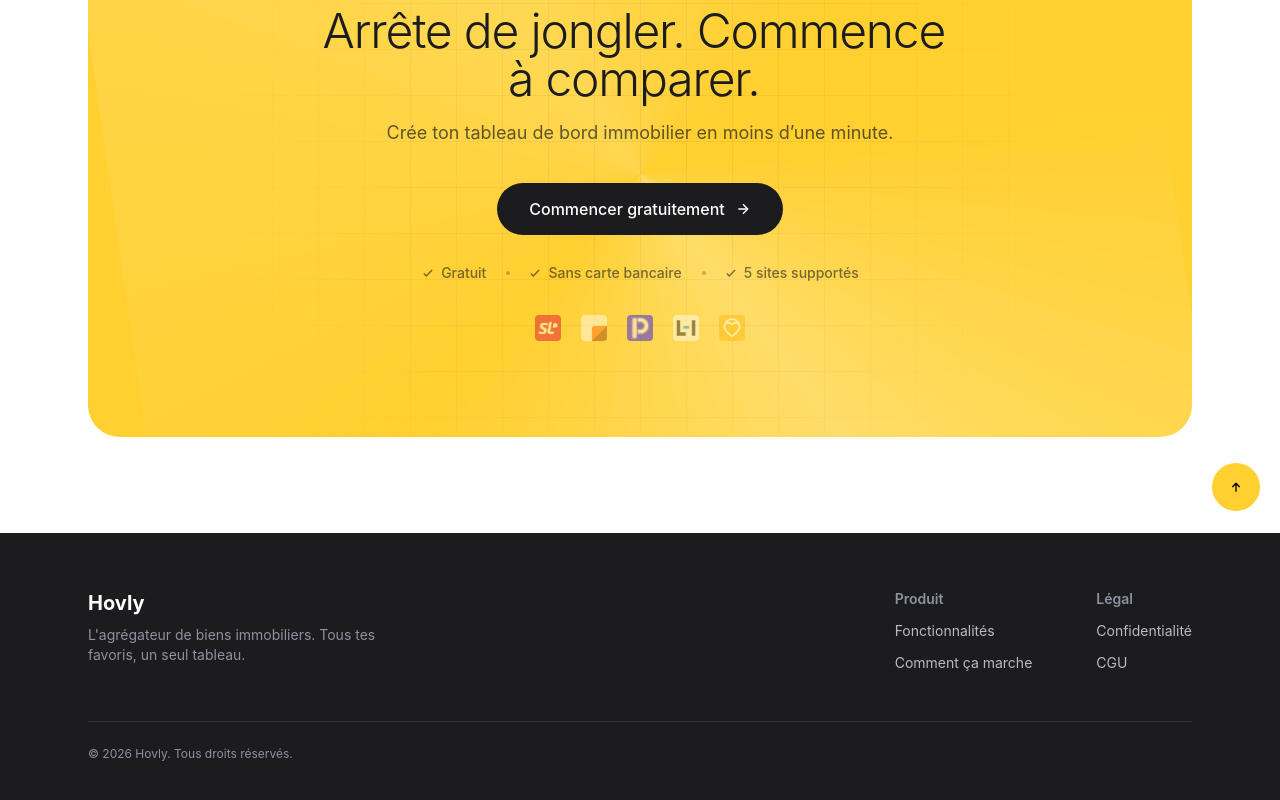
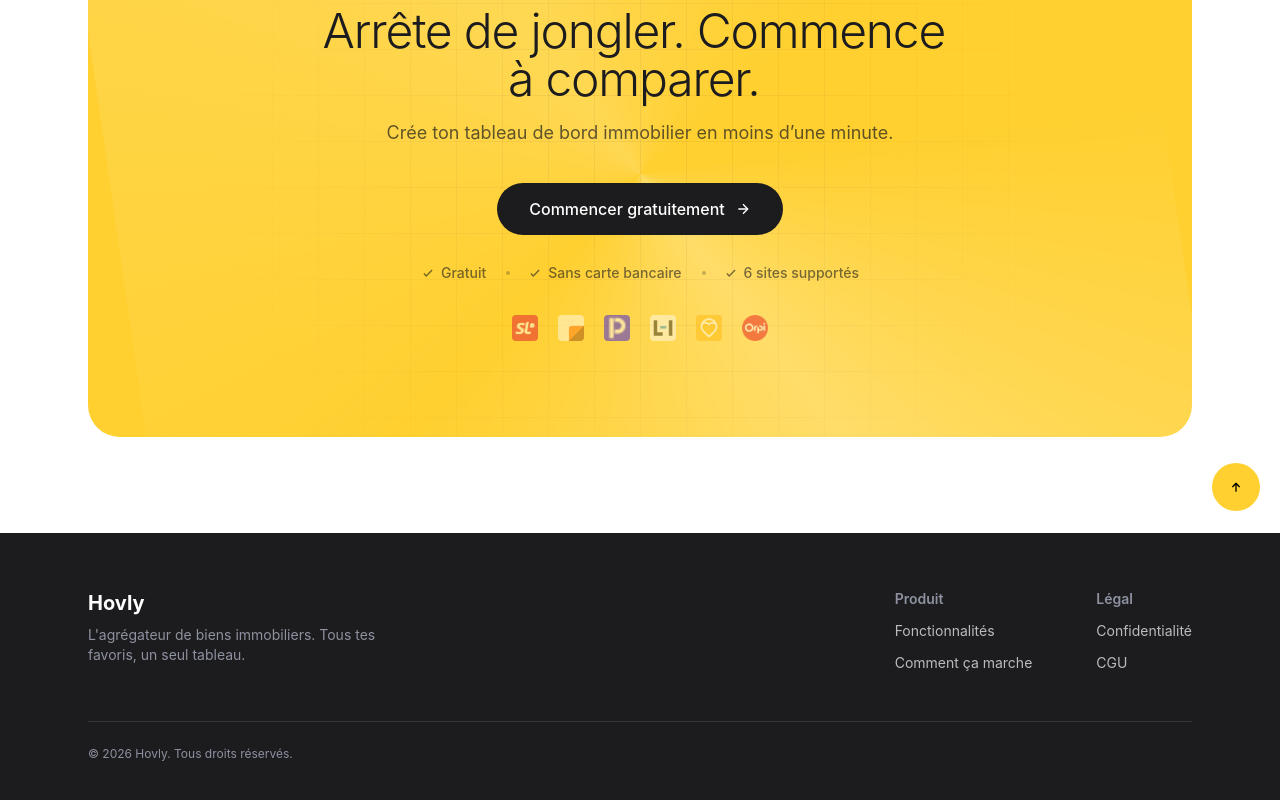
Before and after one commit to erwanmarega/hovly, a Nuxt app: page / in a window 1280 px wide. Shown: the part 2988-3788 px from the top of the page. Built offline with nearby package versions, Linux system fonts and the light colour scheme; no server answers.

Commit message:
add icons and update landing

```diff
--- a/app/components/CtaSection.vue
+++ b/app/components/CtaSection.vue
@@ -7,11 +7,12 @@ const SOURCES: SiteSource[] = [
   "pap",
   "logic-immo",
   "bienici",
+  "orpi",
 ];
 
 const words = ["Arrête", "de", "jongler.", "Commence", "à", "comparer."];
 
-const guarantees = ["Gratuit", "Sans carte bancaire", "5 sites supportés"];
+const guarantees = ["Gratuit", "Sans carte bancaire", "6 sites supportés"];
 </script>
 
 <template>
--- a/app/components/ResultCard.vue
+++ b/app/components/ResultCard.vue
@@ -11,7 +11,7 @@ const emit = defineEmits<{
   ignore: [id: string]
 }>()
 
-const source = computed(() => detecterSource(props.result.url))
+const source = computed(() => detectSource(props.result.url))
 
 const pricePerSqm = computed(() => {
   const { prix, surface } = props.result
--- a/app/components/WatchForm.vue
+++ b/app/components/WatchForm.vue
@@ -38,7 +38,7 @@ const FREQUENCIES = [
   { value: 1440, label: 'Une fois par jour' }
 ]
 
-const source = computed(() => (url.value ? detecterSource(url.value) : null))
+const source = computed(() => (url.value ? detectSource(url.value) : null))
 const validUrl = computed(() => !url.value || !!source.value)
 
 function submit() {
--- a/app/pages/comparer.vue
+++ b/app/pages/comparer.vue
@@ -127,30 +127,34 @@ const winner = computed(() => {
           <div class="flex items-center gap-2.5">
             <NuxtLink
               to="/dashboard"
-              class="action rounded-full border border-ink/15 bg-white px-4 py-2.5 text-sm font-medium text-ink"
+              class="action flex items-center gap-1.5 rounded-full border border-ink/15 bg-white px-4 py-2.5 text-sm font-medium text-ink"
             >
+              <Icon name="lucide:list" size="16" />
               Choisir des biens
             </NuxtLink>
             <button
               v-if="selected.length"
-              class="action rounded-full border border-ink/15 bg-white px-4 py-2.5 text-sm font-medium text-ink"
+              class="action flex items-center gap-1.5 rounded-full border border-ink/15 bg-white px-4 py-2.5 text-sm font-medium text-ink"
               @click="shareOpen = true"
             >
+              <Icon name="lucide:share-2" size="16" />
               Partager
             </button>
             <button
               v-if="selected.length >= 2"
-              class="action rounded-full border border-ink/15 bg-white px-4 py-2.5 text-sm font-medium text-ink disabled:opacity-60"
+              class="action flex items-center gap-1.5 rounded-full border border-ink/15 bg-white px-4 py-2.5 text-sm font-medium text-ink disabled:opacity-60"
               :disabled="downloadingPdf"
               @click="downloadPdf"
             >
+              <Icon :name="downloadingPdf ? 'lucide:loader-2' : 'lucide:download'" size="16" :class="downloadingPdf && 'animate-spin'" />
               {{ downloadingPdf ? "Génération…" : "Télécharger en PDF" }}
             </button>
             <button
               v-if="selected.length"
-              class="action rounded-full bg-ink px-4 py-2.5 text-sm font-medium text-white"
+              class="action flex items-center gap-1.5 rounded-full bg-ink px-4 py-2.5 text-sm font-medium text-white"
               @click="clear"
             >
+              <Icon name="lucide:x" size="16" />
               Tout retirer
             </button>
           </div>
--- a/app/pages/veilles.vue
+++ b/app/pages/veilles.vue
@@ -46,9 +46,7 @@ async function toggle(id: string) {
     return
   }
   open.value = id
-  if (!results.value[id]) {
-    await loadResults(id, 'nouveau').catch(() => announce('Chargement impossible.', true))
-  }
+  await loadResults(id, 'nouveau').catch(() => announce('Chargement impossible.', true))
 }
 
 async function createWatch(payload: Partial<SavedSearch>) {
--- a/nuxt.config.ts
+++ b/nuxt.config.ts
@@ -4,7 +4,7 @@ export default defineNuxtConfig({
   compatibilityDate: '2025-07-15',
   devtools: { enabled: true },
   css: ['~/assets/css/main.css'],
-  modules: ['@nuxtjs/supabase', '@nuxt/eslint'],
+  modules: ['@nuxtjs/supabase', '@nuxt/eslint', '@nuxt/icon'],
   app: {
     head: {
       viewport: 'width=device-width, initial-scale=1, viewport-fit=cover',
--- a/package.json
+++ b/package.json
@@ -18,6 +18,7 @@
     "test:watch": "vitest"
   },
   "dependencies": {
+    "@nuxt/icon": "^2.5.1",
     "@nuxtjs/supabase": "^2.0.9",
     "@tailwindcss/vite": "^4.3.1",
     "leaflet": "^1.9.4",
```
Also changed, not shown: 1 other file (tests, documents, lock files or other folders).
